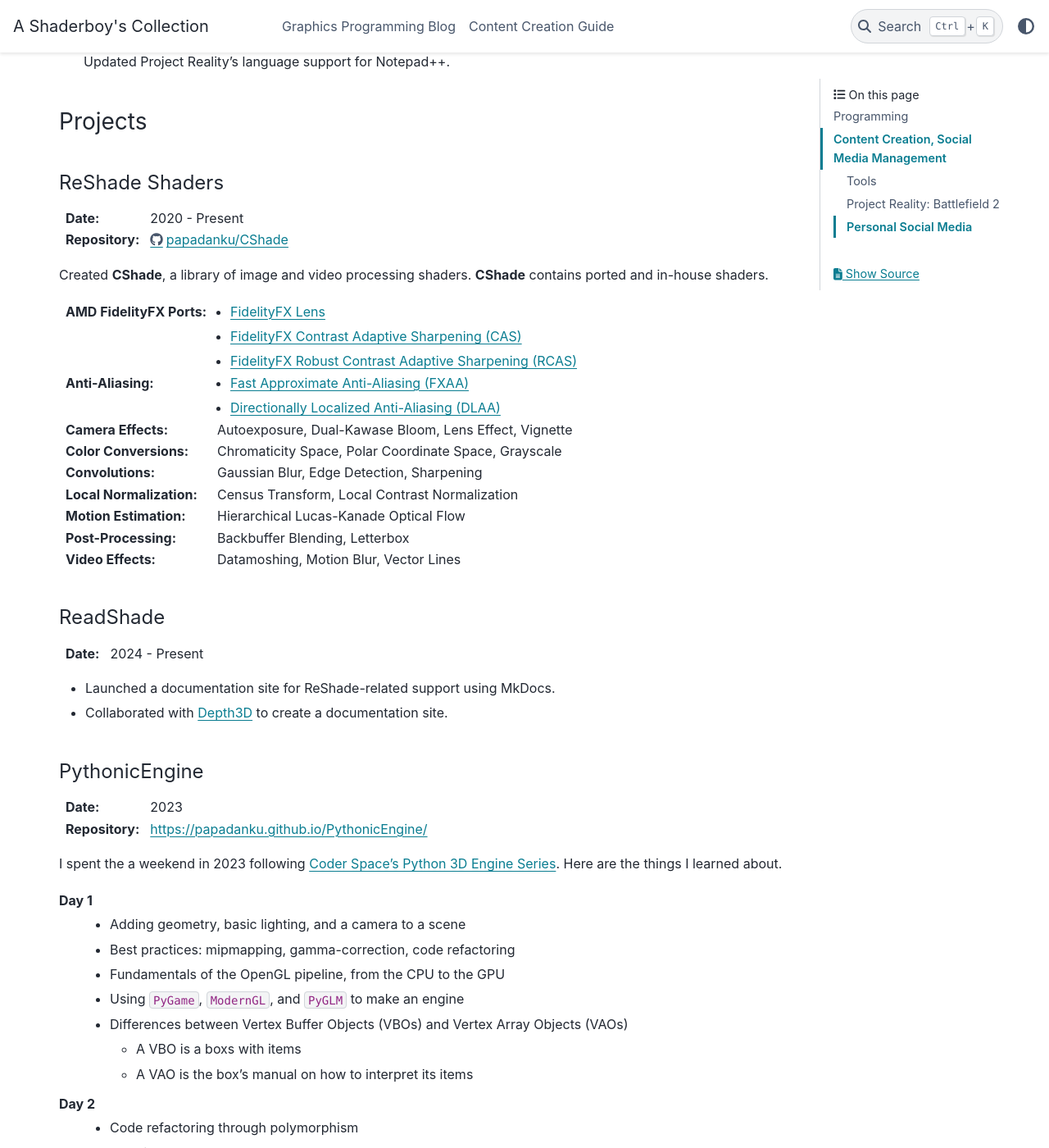
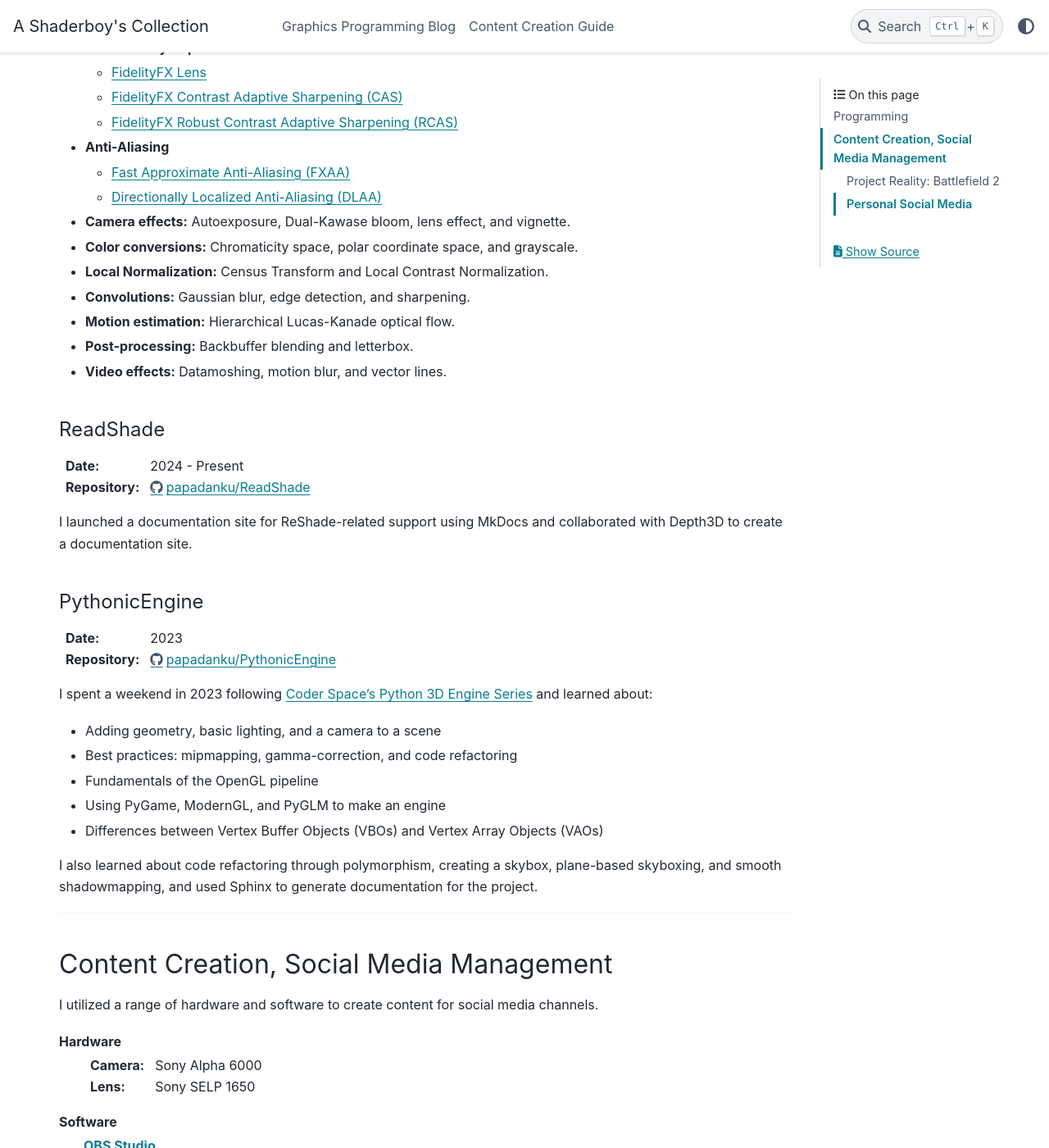
Before and after one commit to papadanku/papadanku.github.io, a Sphinx documentation site: the page built from doc/index.rst, in a window 1280 px wide and 1400 px high, scrolled down 1985 px. Shown: the whole window at 82% size. Built offline with Sphinx 7.4.7 and the PyData theme 0.15.4, drawn with Linux system fonts in a browser that asks for light colours; some of the changed text lies outside the part shown.

Commit message:
Updated language use

```diff
--- a/doc/index.rst
+++ b/doc/index.rst
@@ -15,24 +15,16 @@ Programming
 Tools
 ^^^^^
 
-I mainly use open-source software for my development.
+I utilize open-source software for development.
 
-Programming Languages
-   :General: C#, Python
-   :Markup: Markdown, reStructuredText
-   :Shaders: High Level Shading Language \(HLSL\), OpenGL Shading Language \(GLSL\)
-   :Utility: PowerShell
-   :Learning: Rust
-
-Version Control
-   :Git: GitHub, GitLab
-   :Subversion: TortoiseSVN
-
-:Source Code Editors: Notepad++, Visual Studio Code, PyCharm
-:Project Management: Redmine
-:Documentation Generators: MkDocs, Sphinx
-:Research and Development: Zotero, Logseq, draw.io
+:Programming languages: C#, Python, Markdown, reStructuredText, HLSL, GLSL, PowerShell
+:Version control: Git \(GitHub, GitLab\) and Subversion \(TortoiseSVN\)
+:Source code editors: Notepad++, Visual Studio Code, and PyCharm
+:Project management: Redmine
+:Documentation generators: MkDocs and Sphinx
+:Research and development: Zotero, Logseq, and draw.io
 :Other: PowerShell Terminal
+:Learning: Rust
 
 Experience
 ^^^^^^^^^^
@@ -43,49 +35,43 @@ Project Reality: Battlefield 2
 :Date: 2021 - Present
 :Website: https://www.realitymod.com/
 
-I am a developer for the Project Reality: Battlefield 2 \(PR: BF2\).
+As a developer for Project Reality: Battlefield 2, I:
 
-Teamwork
-   - Communicated with other developers on new features.
-   - Helped new contributors get started with development.
-   - Posted development blogs to update the player community on the game's progress.
+- Collaborated with other developers on new features
+- Assisted new contributors with development
+- Published development blogs to update the player community on game progress
+- Utilized Redmine for tracking changes and updates, and TortoiseSVN for version control
+- Implemented various features, including:
 
-Repository Tool Usage
-   - Redmine to track changes and updates
-   - TortoiseSVN as version control
+  HLSL updates
+   - Rewrote shader codebase to Shader Model 3.0
+   - Ported shader assembly to programmable shaders
+   - Rewrote post-processing suppression, thermal pixelation, and water reflection
 
-HLSL: Updates
-   - Rewrote shader codebase to Shader Model 3.0
-
-     - Ported shader assembly to programmable shaders
-     - Ported multitexture blending passess to programmable shaders
-
-   - Post-processing suppression
-   - Thermal pixelation
-   - Water reflection
-
-HLSL: Implementations
+  HLSL implementations
    - 16x anisotropic filtering support
    - Complete per-pixel lighting
    - Distance-based fog
    - Logarithmic depth buffering
    - Offmap terrain procedural sampling
-   - Valve Software's `Half-Lambert Lighting <https://advances.realtimerendering.com/s2006/Mitchell-ShadingInValvesSourceEngine.pdf>`_
+   - Valve Software's Half-Lambert Lighting
 
-Python: Implementations
+  Python implementations
    - Python-generated dynamic AI view distance setting
-   - Reformatted codebase to fit closer to PEP\-8 standards
-   - Extended bot loadout to spawn with standard **and** alternate kits
-   - Randomized bot loadout kits via Python
+   - Reformatted codebase for PEP-8 standards
+   - Extended bot loadout to spawn with standard and alternate kits
+   - Optional randomized bot loadout kits via Python
 
-`RealityDocs <https://gitlab.com/realitymod/public/RealityDocs>`_
-   Porting the team's modding documentation into a static documentation site.
+- Maintained and contributed to several related projects, including:
 
-`RealityShaders <https://github.com/realitymod/RealityShaders>`_
-   Maintained an open-source repository for Project Reality's updated shaders.
+  `RealityDocs <https://gitlab.com/realitymod/public/RealityDocs>`_
+   Ported the team's modding documentation into a static documentation site
 
-`RealityUDL <https://gitlab.com/realitymod/public/realityudl>`_
-   Updated Project Reality's language support for Notepad++.
+  `RealityShaders <https://github.com/realitymod/RealityShaders>`_
+   Maintained an open-source repository for Project Reality's updated shaders
+
+  `RealityUDL <https://gitlab.com/realitymod/public/realityudl>`_
+   Updated Project Reality's language support for Notepad++
 
 Projects
 ^^^^^^^^
@@ -96,67 +82,57 @@ ReShade Shaders
 :Date: 2020 - Present
 :Repository: https://github.com/papadanku/CShade
 
-Created **CShade**, a library of image and video processing shaders. **CShade** contains ported and in-house shaders.
+I created **CShade**, a library of image and video processing shaders, which includes:
 
-:AMD FidelityFX Ports: - `FidelityFX Lens <https://gpuopen.com/manuals/fidelityfx_sdk/fidelityfx_sdk-page_techniques_lens/>`_
-                       - `FidelityFX Contrast Adaptive Sharpening \(CAS\) <https://gpuopen.com/manuals/fidelityfx_sdk/fidelityfx_sdk-page_techniques_contrast-adaptive-sharpening/>`_
-                       - `FidelityFX Robust Contrast Adaptive Sharpening \(RCAS\) <https://gpuopen.com/manuals/fidelityfx_sdk/fidelityfx_sdk-page_techniques_super-resolution-upscaler/#robust-contrast-adaptive-sharpening-rcas>`_
-:Anti-Aliasing: - `Fast Approximate Anti-Aliasing \(FXAA\) <https://en.wikipedia.org/wiki/Fast_approximate_anti-aliasing>`_
-                - `Directionally Localized Anti-Aliasing \(DLAA\) <http://www.and.intercon.ru/releases/talks/dlaagdc2011/>`_
-:Camera Effects: Autoexposure, Dual-Kawase Bloom, Lens Effect, Vignette
-:Color Conversions: Chromaticity Space, Polar Coordinate Space, Grayscale
-:Convolutions: Gaussian Blur, Edge Detection, Sharpening
-:Local Normalization: Census Transform, Local Contrast Normalization
-:Motion Estimation: Hierarchical Lucas-Kanade Optical Flow
-:Post-Processing: Backbuffer Blending, Letterbox
-:Video Effects: Datamoshing, Motion Blur, Vector Lines
+- **AMD FidelityFX ports**
+
+  - `FidelityFX Lens <https://gpuopen.com/manuals/fidelityfx_sdk/fidelityfx_sdk-page_techniques_lens/>`_
+  - `FidelityFX Contrast Adaptive Sharpening \(CAS\) <https://gpuopen.com/manuals/fidelityfx_sdk/fidelityfx_sdk-page_techniques_contrast-adaptive-sharpening/>`_
+  - `FidelityFX Robust Contrast Adaptive Sharpening \(RCAS\) <https://gpuopen.com/manuals/fidelityfx_sdk/fidelityfx_sdk-page_techniques_super-resolution-upscaler/#robust-contrast-adaptive-sharpening-rcas>`_
+
+- **Anti-Aliasing**
+
+  - `Fast Approximate Anti-Aliasing \(FXAA\) <https://en.wikipedia.org/wiki/Fast_approximate_anti-aliasing>`_
+  - `Directionally Localized Anti-Aliasing \(DLAA\) <http://www.and.intercon.ru/releases/talks/dlaagdc2011/>`_
+
+- **Camera effects:** Autoexposure, Dual-Kawase bloom, lens effect, and vignette.
+- **Color conversions:** Chromaticity space, polar coordinate space, and grayscale.
+- **Local Normalization:** Census Transform and Local Contrast Normalization.
+- **Convolutions:** Gaussian blur, edge detection, and sharpening.
+- **Motion estimation:** Hierarchical Lucas-Kanade optical flow.
+- **Post-processing:** Backbuffer blending and letterbox.
+- **Video effects:** Datamoshing, motion blur, and vector lines.
 
 ReadShade
 """""""""
 
 :Date: 2024 - Present
+:Repository: https://github.com/papadanku/ReadShade
 
-- Launched a documentation site for ReShade-related support using MkDocs.
-- Collaborated with `Depth3D <https://blueskydefender.github.io/Depth3D/>`_ to create a documentation site.
+I launched a documentation site for ReShade-related support using MkDocs and collaborated with Depth3D to create a documentation site.
 
 PythonicEngine
 """"""""""""""
 
 :Date: 2023
-:Repository: https://papadanku.github.io/PythonicEngine/
+:Repository: https://github.com/papadanku/PythonicEngine
 
-I spent the a weekend in 2023 following `Coder Space's Python 3D Engine Series <https://youtube.com/playlist?list=PLi77irUVkDav8GLrZSVZiPPHvVa-RjJ-o>`_. Here are the things I learned about.
+I spent a weekend in 2023 following `Coder Space's Python 3D Engine Series <https://youtube.com/playlist?list=PLi77irUVkDav8GLrZSVZiPPHvVa-RjJ-o>`_ and learned about:
 
-Day 1
-   - Adding geometry, basic lighting, and a camera to a scene
-   - Best practices: mipmapping, gamma-correction, code refactoring
-   - Fundamentals of the OpenGL pipeline, from the CPU to the GPU
-   - Using ``PyGame``, ``ModernGL``, and ``PyGLM`` to make an engine
-   - Differences between Vertex Buffer Objects \(VBOs\) and Vertex Array Objects \(VAOs\)
+- Adding geometry, basic lighting, and a camera to a scene
+- Best practices: mipmapping, gamma-correction, and code refactoring
+- Fundamentals of the OpenGL pipeline
+- Using PyGame, ModernGL, and PyGLM to make an engine
+- Differences between Vertex Buffer Objects \(VBOs\) and Vertex Array Objects \(VAOs\)
 
-     - A VBO is a boxs with items
-     - A VAO is the box's manual on how to interpret its items
-
-Day 2
-   - Code refactoring through polymorphism
-   - Creating a skybox
-   - Plane-based skyboxing
-
-Day 3
-   - Creating smooth shadowmapping
-
-Day 4+
-   - Using Sphinx to generate documentation for this project
+I also learned about code refactoring through polymorphism, creating a skybox, plane-based skyboxing, and smooth shadowmapping, and used Sphinx to generate documentation for the project.
 
 ----
 
 Content Creation, Social Media Management
 -----------------------------------------
 
-Tools
-^^^^^
-
-Used various hardware and software to create content for social media channels. A mix of freemium and open-source software.
+I utilized a range of hardware and software to create content for social media channels.
 
 Hardware
    :Camera: Sony Alpha 6000
@@ -164,14 +140,14 @@ Hardware
 
 Software
    `OBS Studio <https://obsproject.com/>`_
-      Desktop recording, media muxing
+      Desktop recording and media muxing
 
    `yt-dlp <https://github.com/yt-dlp/yt-dlp>`_
-      Media downloading, media conversion
+      Media downloading and conversion
 
    Video Production
-      - `Blender Video Sequence Editor \(2015 -> 2020\) <https://www.blender.org/features/video-editing/>`_
-      - `Davinci Resolve \(2020 -> Preset\) <https://www.blackmagicdesign.com/products/davinciresolve>`_
+      - `Blender Video Sequence Editor <https://www.blender.org/features/video-editing/>`_ \(2015 - 2020\)
+      - `Davinci Resolve <https://www.blackmagicdesign.com/products/davinciresolve>`_ \(2020 - Present\)
 
    Media Conversion
       - `FFmpeg <https://ffmpeg.org/>`_
@@ -187,18 +163,20 @@ Project Reality: Battlefield 2
 :Instagram: https://www.instagram.com/projectrealitymod/
 :YouTube: https://www.youtube.com/@ProjectRealityMod
 
-- Engaged with the community regarding feedback on the game.
-- Created short video content for promoting Project Reality's development.
+As a social media manager for Project Reality: Battlefield 2, I:
+
+- Engaged with the community to gather feedback on the game
+- Created short video content to promote Project Reality's development, including:
 
   Short 1
-    - https://www.facebook.com/realitymod/videos/2024-update-reveal-1-shorts/355546420818308/
-    - https://www.instagram.com/projectrealitymod/reel/C4nDvMzMEBM/
-    - https://www.youtube.com/shorts/CtcVkypMKLE
+   :Facebook: https://www.facebook.com/realitymod/videos/2024-update-reveal-1-shorts/355546420818308/
+   :Instagram: https://www.instagram.com/projectrealitymod/reel/C4nDvMzMEBM/
+   :YouTube: https://www.youtube.com/shorts/CtcVkypMKLE
 
   Short 2
-    - https://www.facebook.com/realitymod/videos/2024-update-reveal-2-shorts/1612029272964840/
-    - https://www.instagram.com/projectrealitymod/reel/C5YIZiNBViH/
-    - https://www.youtube.com/shorts/1mmFA_XHZg0
+   :Facebook: https://www.facebook.com/realitymod/videos/2024-update-reveal-2-shorts/1612029272964840/
+   :Instagram: https://www.instagram.com/projectrealitymod/reel/C5YIZiNBViH/
+   :YouTube: https://www.youtube.com/shorts/1mmFA_XHZg0
 
 Personal Social Media
 ^^^^^^^^^^^^^^^^^^^^^
@@ -207,7 +185,9 @@ Personal Social Media
 :YouTube: https://www.youtube.com/@papadanku
 :Instagram: https://www.instagram.com/paulinyourwall/
 
-- Maintained a YouTube page for promotional and personal videos.
-- Used a note-based template system through `Logseq <https://logseq.com/>`_ to streamline filling out information for video content.
-- Engaged with the audience and reflected feedback.
-- Used YouTube Analytics to monitor audience data.
+As a personal social media manager, I:
+
+- Maintained a YouTube page for promotional and personal videos
+- Utilized a note-based template system through `Logseq <https://logseq.com/>`_ to streamline content creation
+- Engaged with the audience and reflected feedback
+- Monitored audience data using YouTube Analytics
```
